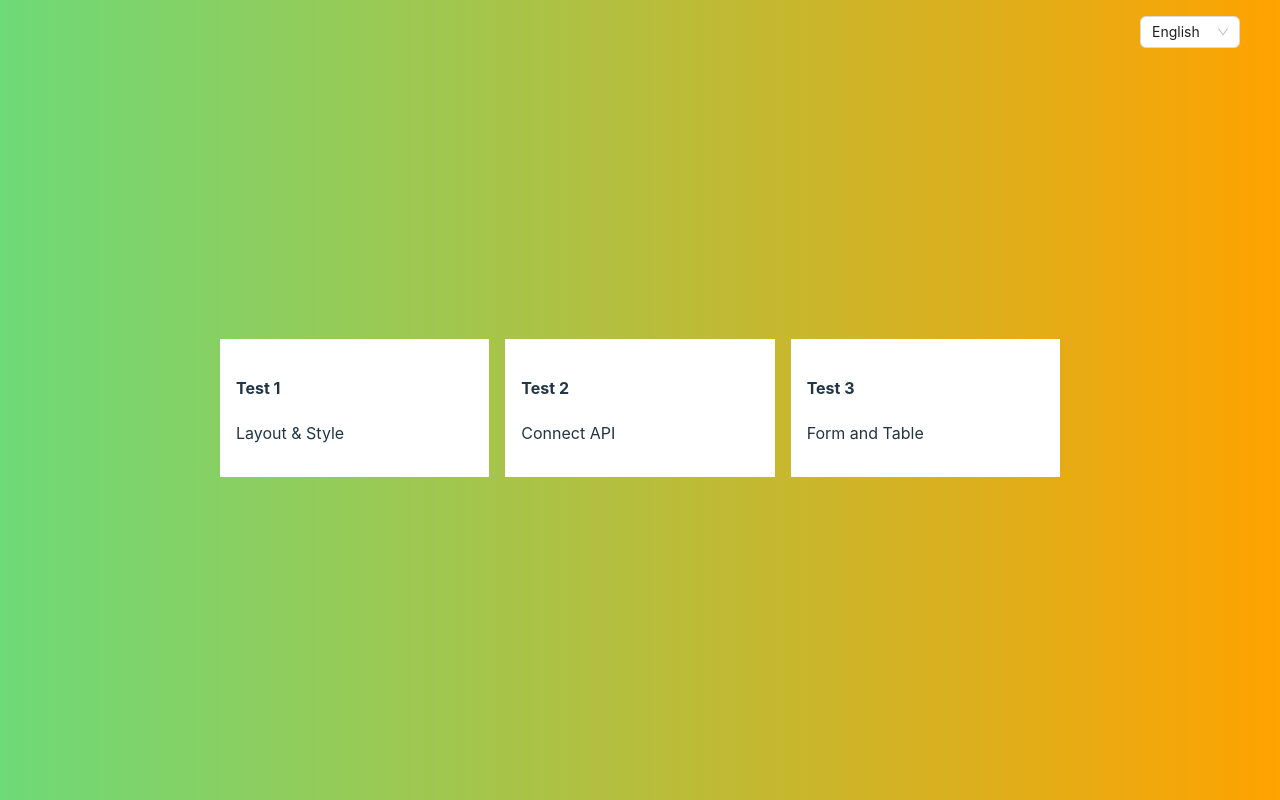
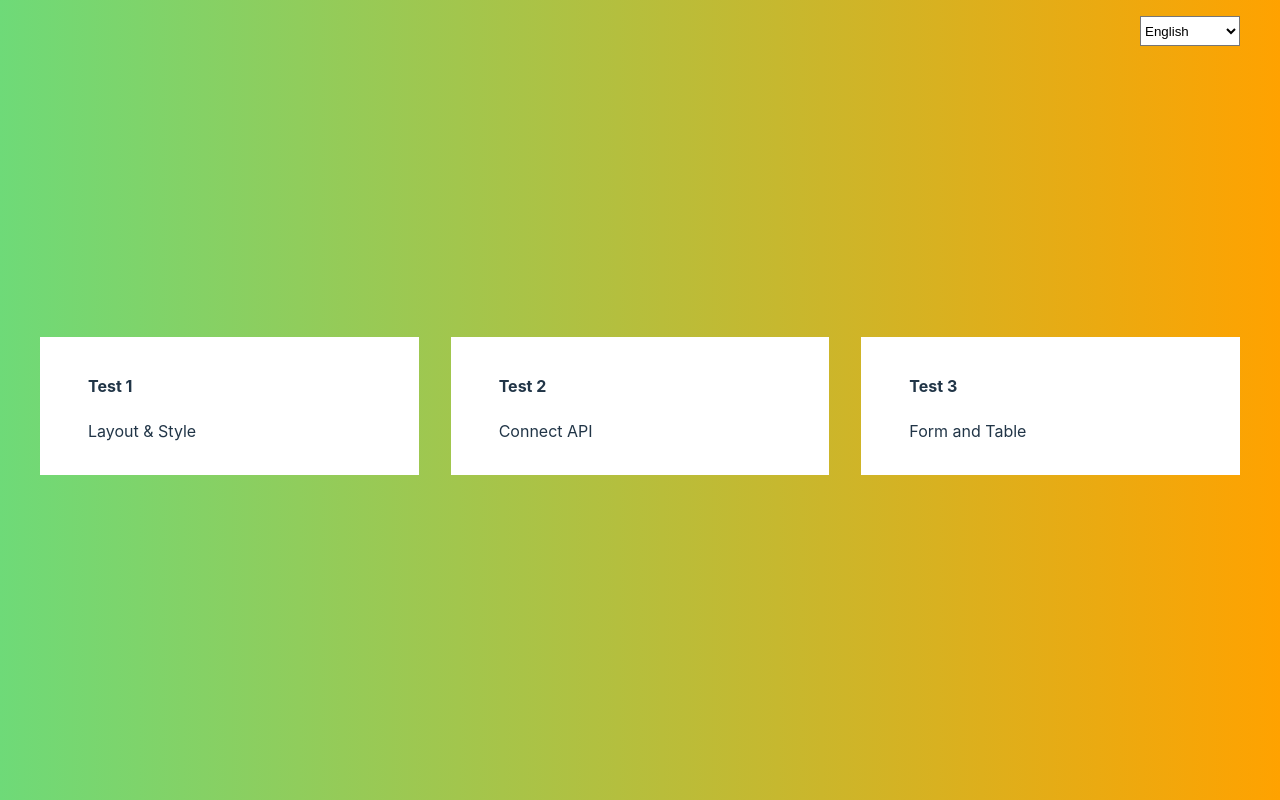
Before and after one commit to Little-BlackCat/react-test, a React (Vite) app: page / in a window 1280 px wide. Built offline with nearby package versions, Linux system fonts and the light colour scheme.

Commit message:
add: homepage and feature change language

```diff
--- a/package.json
+++ b/package.json
@@ -15,6 +15,7 @@
     "i18next": "^23.7.11",
     "react": "^18.2.0",
     "react-dom": "^18.2.0",
+    "react-i18next": "^14.0.0",
     "react-redux": "^9.0.4",
     "react-router-dom": "^6.21.1"
   },
--- a/src/App.css
+++ b/src/App.css
@@ -1,5 +1,5 @@
 #root {
-  max-width: 1280px;
+  max-width: 1440px;
   margin: 0 auto;
   padding: 0 2rem;
   box-sizing: border-box;
@@ -16,15 +16,22 @@
   justify-content: center;
   align-items: center;
   min-height: 90vh;
-  gap: 1rem;
-  padding: 0 15%;
+  gap: 2rem;
 }
 
 .container {
   background: white;
   width: 100%;
-  padding: 1rem;
+  padding: 1rem 3rem;
   cursor: pointer;
+}
+
+.dropdown {
+  width: 100px;
+  height: 30px;
+  text-align: left;
+  background: white;
+  color: black;
 }
 
 .logo {
--- a/src/App.tsx
+++ b/src/App.tsx
@@ -2,10 +2,13 @@ import './App.css'
 import { Route, BrowserRouter as Router, Routes } from 'react-router-dom'
 import Home from './pages/Home'
 import Layout from './layouts/Layout'
+import { Provider } from 'react-redux'
+import store from './app/store'
 
 function App() {
 
   return (
+    <Provider store={store}>
       <Router>
         <Routes>
         <Route
@@ -13,6 +16,7 @@ function App() {
             element={<Layout><Home /></Layout>} />
         </Routes>
       </Router>
+    </Provider>
   )
 }
 
--- /dev/null
+++ b/src/app/store.ts
@@ -0,0 +1,21 @@
+import { combineReducers } from 'redux';
+import { configureStore } from '@reduxjs/toolkit';
+
+const languageReducer = (state = 'en', action: { type: string; payload: string }) => {
+  switch (action.type) {
+    case 'SET_LANGUAGE':
+      return action.payload;
+    default:
+      return state;
+  }
+};
+
+const rootReducer = combineReducers({
+  language: languageReducer,
+});
+
+const store = configureStore({
+  reducer: rootReducer,
+});
+
+export default store;
--- /dev/null
+++ b/src/assets/locales/en.json
@@ -0,0 +1,10 @@
+{
+  "langEn": "English",
+  "langTh": "Thai",
+  "test1": "Test 1",
+  "test2": "Test 2",
+  "test3": "Test 3",
+  "desc1": "Layout & Style",
+  "desc2": "Connect API",
+  "desc3": "Form and Table"
+}
--- /dev/null
+++ b/src/assets/locales/th.json
@@ -0,0 +1,10 @@
+{
+  "langEn": "ภาษาอังกฤษ",
+  "langTh": "ภาษาไทย",
+  "test1": "แบบทดสอบที่ 1",
+  "test2": "แบบทดสอบที่ 2",
+  "test3": "แบบทดสอบที่ 3",
+  "desc1": "การจัดการหน้าเว็บ",
+  "desc2": "การเชื่อมต่อ API",
+  "desc3": "การจัดการหน้าฟอร์ม"
+}
--- a/src/components/Languages.tsx
+++ b/src/components/Languages.tsx
@@ -1,25 +1,40 @@
-import { Select, Space } from 'antd';
-
-const handleChange = (value: string) => {
-  console.log(`selected ${value}`);
-};
+import { Select } from 'antd';
+import { useTranslation } from "react-i18next"
 
 const Languages = () => {
+  const { t, i18n } = useTranslation()
+  let languagesOption = [
+    { value: 'en', label: "langEn" },
+    { value: 'th', label: "langTh" }
+  ]
+
+  function onClickLanguagesChange (value: string) {
+    console.log(`Before select value: ${value}`)
+    i18n.changeLanguage(value)
+  }
+
   return (
     <div className="languages">
-      <Space wrap>
-        <Select
-          defaultValue="English"
-          style={{ width: 100, textAlign: "left" }}
-          onChange={handleChange}
-          options={[
-            { value: 'english', label: 'English' },
-            { value: 'thai', label: 'Thai' },
-          ]}
-        />
-      </Space>
+      {/* <Select
+        defaultValue="en"
+        style={{ width: 120, textAlign: "left" }}
+        onChange={onClickLanguagesChange}
+        options={languagesOption.map(( language ) => ({
+          ...language,
+          label: t(language.label)
+        }))}
+      /> */}
+
+      <select
+        className='dropdown'
+        onChange={(e) => onClickLanguagesChange(e.target.value)}
+      >
+        {languagesOption.map((lang) => (
+          <option value={lang.value}>{t(lang.label)}</option>
+        ))}
+      </select>
     </div>
   )
 }
 
-export default Languages
+export default Languages;
--- /dev/null
+++ b/src/i18n.ts
@@ -0,0 +1,18 @@
+import i18n from "i18next";
+import { initReactI18next } from "react-i18next";
+import en from "./assets/locales/en.json";
+import th from "./assets/locales/th.json";
+
+i18n
+  .use(initReactI18next)
+  .init({
+    lng: "en",
+    fallbackLng: "en",
+    debug: false,
+    resources: { en: { translation: en }, th: { translation: th } },
+    interpolation: {
+      escapeValue: false,
+    },
+  });
+
+export default i18n;
--- a/src/main.tsx
+++ b/src/main.tsx
@@ -2,6 +2,8 @@ import React from 'react'
 import ReactDOM from 'react-dom/client'
 import App from './App.tsx'
 import './index.css'
+import "./i18n";
+
 
 ReactDOM.createRoot(document.getElementById('root')!).render(
   <React.StrictMode>
--- a/src/pages/Home.tsx
+++ b/src/pages/Home.tsx
@@ -1,11 +1,14 @@
 import Container from "../components/Container"
+import { useTranslation } from "react-i18next"
 
 const Home = () => {
+  const { t } = useTranslation()
+
   return (
     <div className="home">
-      <Container title="Test 1" desc="Layout & Style" />
-      <Container title="Test 2" desc="Connect API" />
-      <Container title="Test 3" desc="Form and Table" />
+      <Container title={t("test1")} desc={t("desc1")} />
+      <Container title={t("test2")} desc={t("desc2")} />
+      <Container title={t("test3")} desc={t("desc3")} />
     </div>
   )
 }
```
Also changed, not shown: 1 other file (tests, documents, lock files or other folders). Lines whose indentation alone changed are shown as unchanged.
